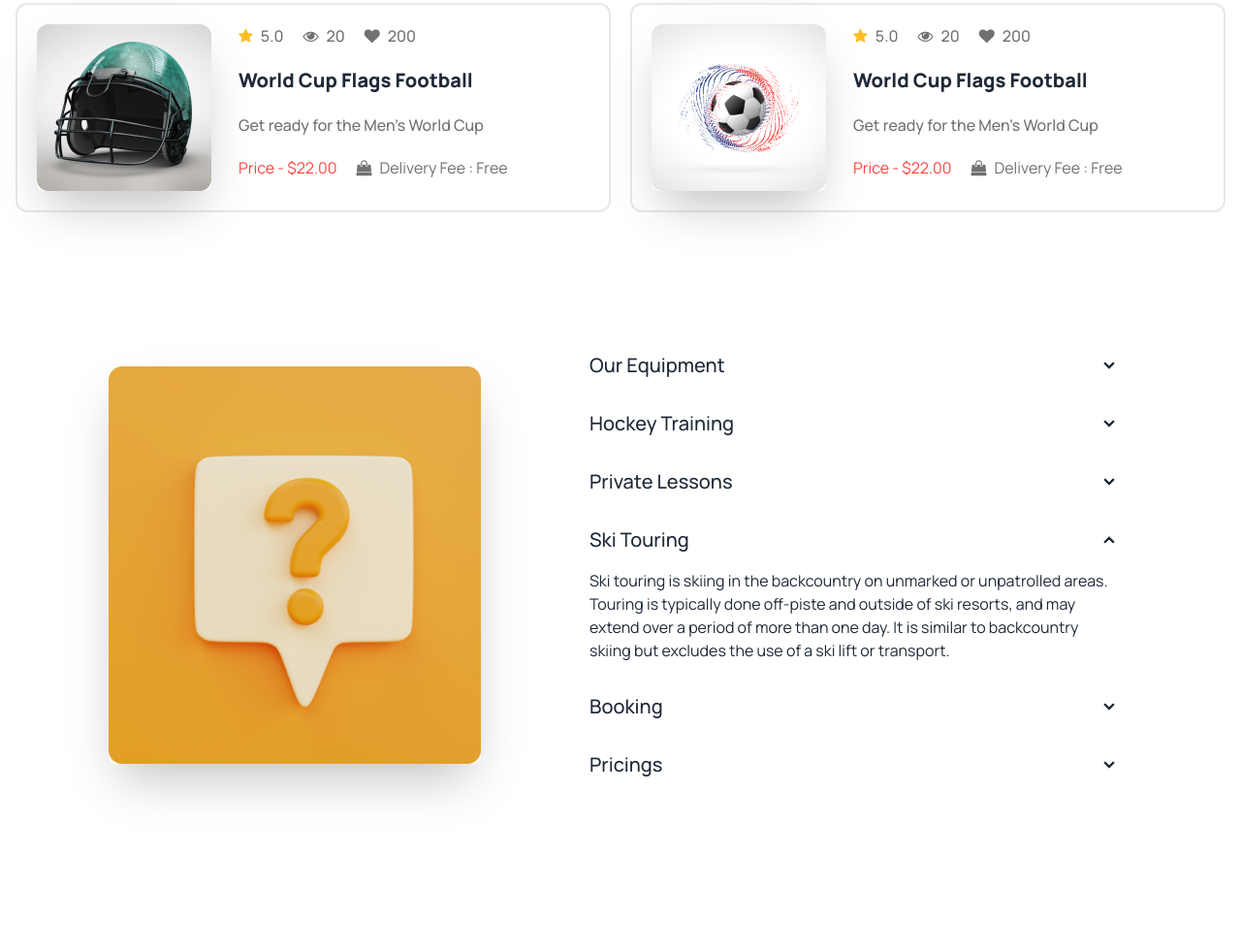
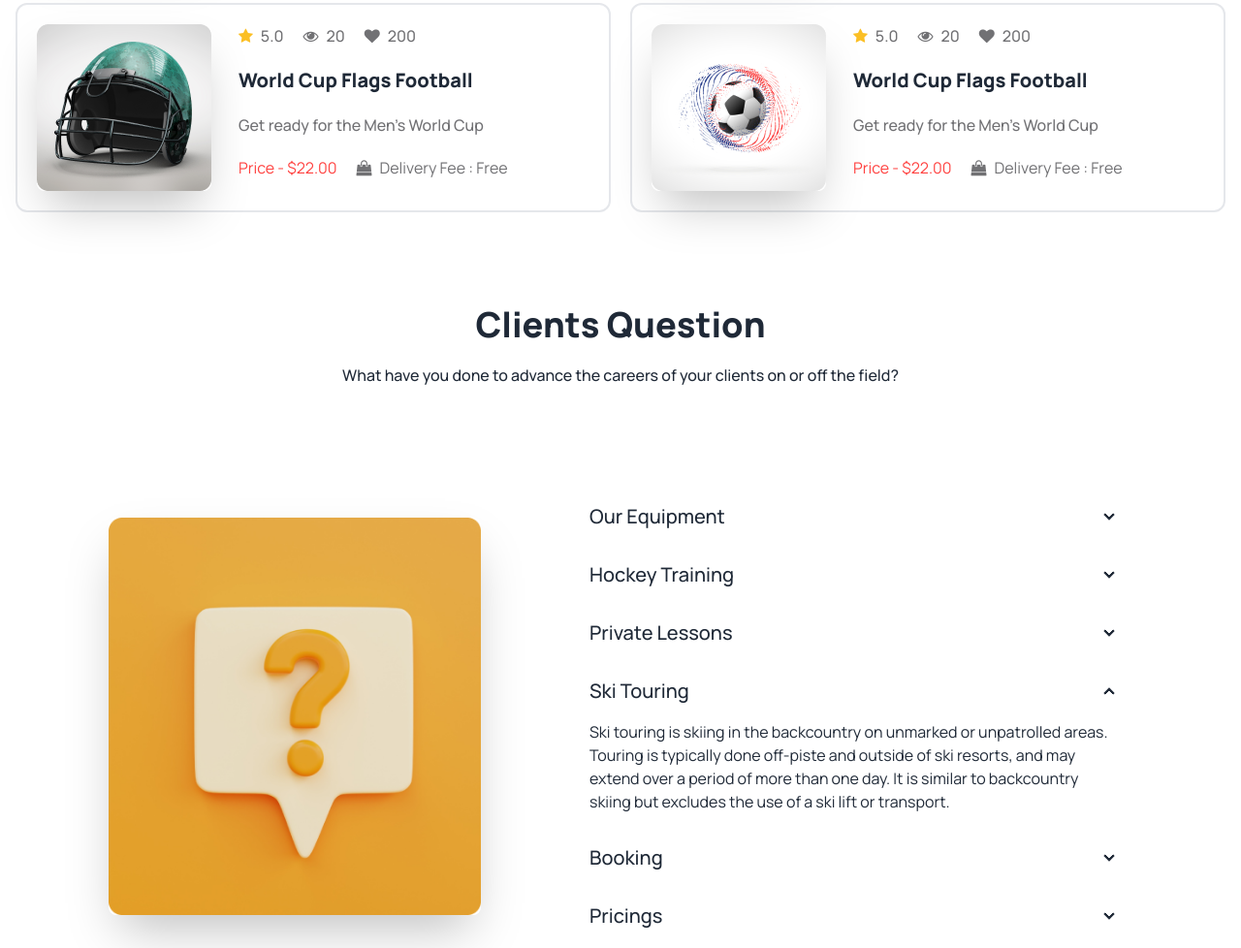
Before and after one commit to MdNafijulHoq/Hockeys, a plain HTML site: page index.html in a window 1280 px wide. Shown: the part 3029-4007 px from the top of the page at 97% size. Drawn offline with nearby package versions, Linux system fonts and the light colour scheme.

Commit message:
finally done, commited

```diff
--- a/index.html
+++ b/index.html
@@ -480,8 +480,14 @@
       </div>
     </section>
 
+    <!-- FAQ Question -->
+    <section class="text-center p-20">
+      <h3 class="text-4xl font-extrabold mb-5">Clients Question</h3>
+      <p class="font-primary text-base font-medium leading-6">What have you done to advance the careers of your clients on or off the field?</p>
+    </section>
+
     <!-- FAQ -->
-    <section class="mx-24 my-24">
+    <section class="mx-24 my-2">
       <div class="hero-content flex-col lg:gap-24 lg:flex-row">
         <img src="./Images/11.png" class="max-w-[200px] lg:max-w-sm rounded-lg shadow-2xl" />
         <div>
```
